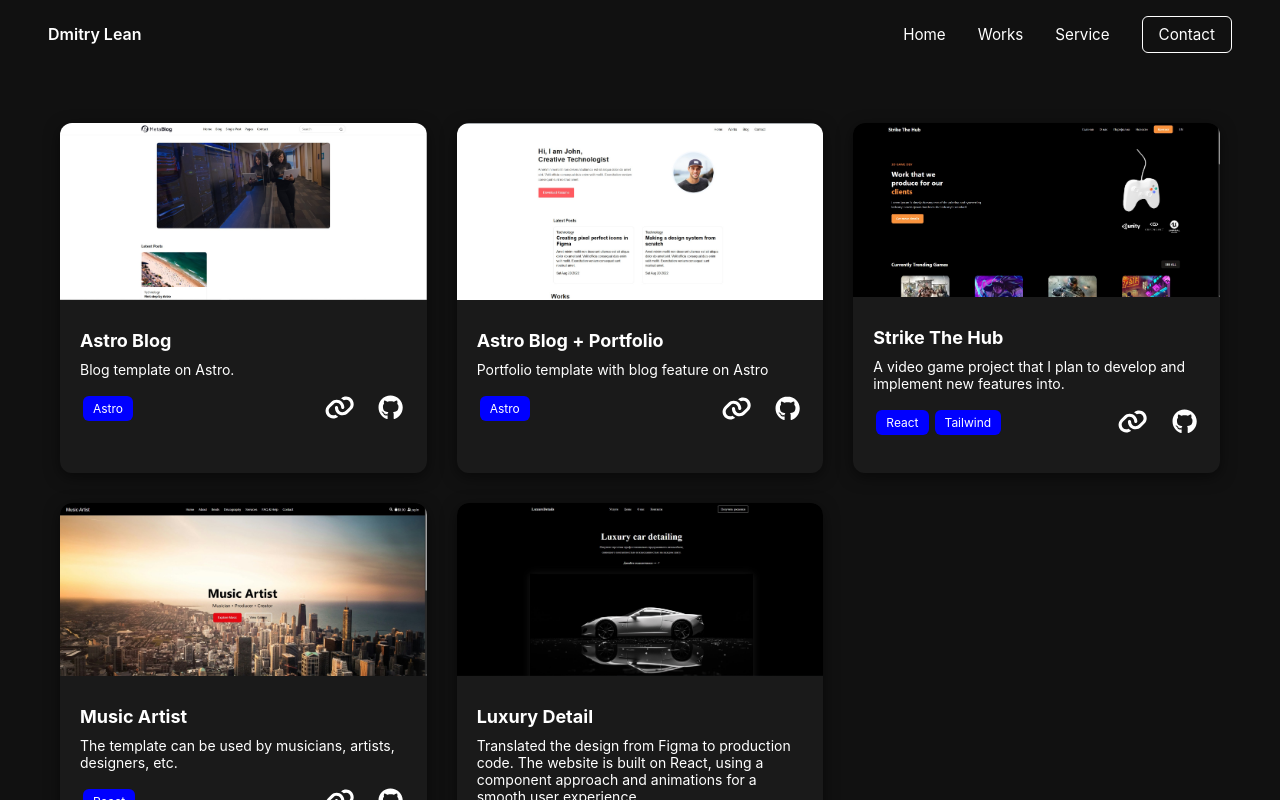
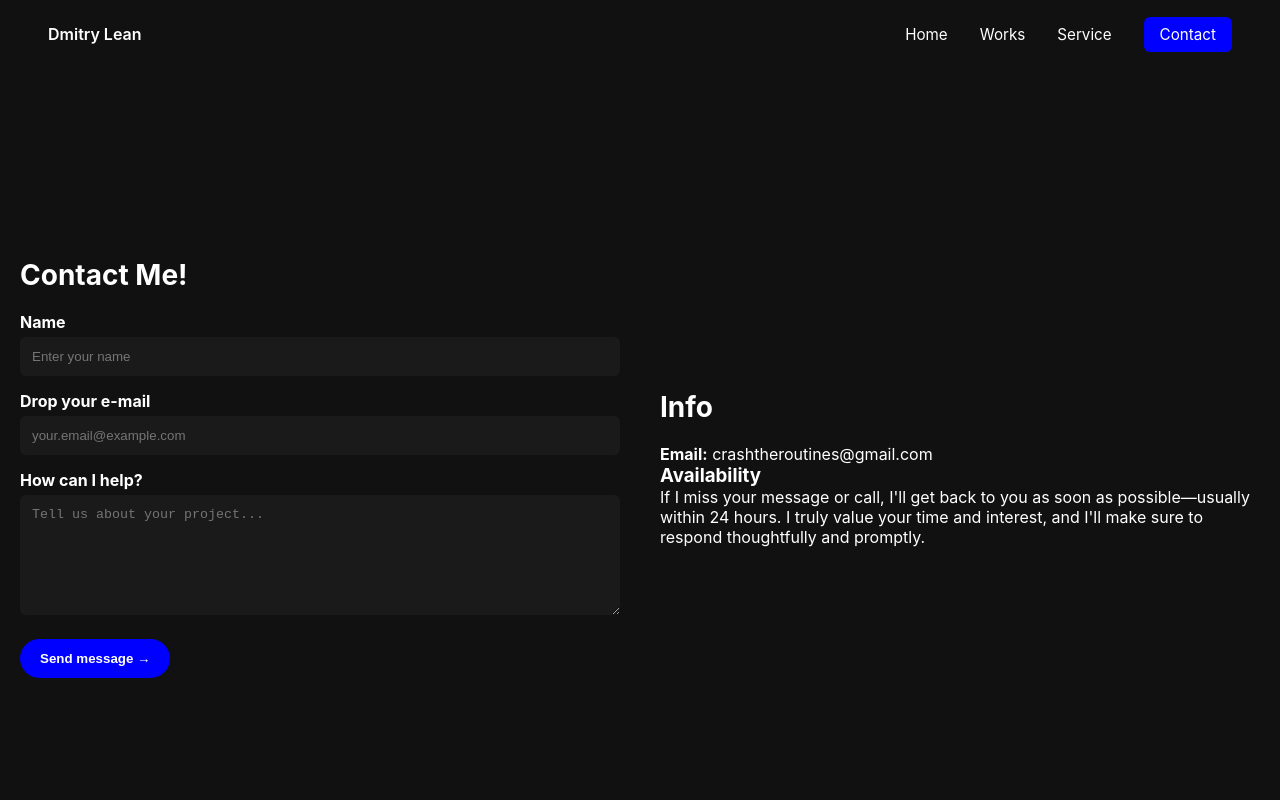
Before and after one commit to dmitrylean/react-portfolio, a React (Create React App) app: page /contact in a window 1280 px wide. Built offline with nearby package versions, Linux system fonts and the light colour scheme.

Commit message:
add contact

```diff
--- /dev/null
+++ b/src/components/ContactSection.css
@@ -0,0 +1,70 @@
+.container {
+  max-width: 1200px;
+  margin: 0 auto;
+  padding: 40px 20px;
+}
+
+.contact-grid {
+  display: flex;
+  flex-wrap: wrap;
+  gap: 40px;
+  height: 100vh;
+  justify-content: center;
+  align-items: center;
+}
+
+.contact-form,
+.contact-info {
+  flex: 1 1 45%;
+  min-width: 300px;
+}
+
+h2 {
+  font-size: 28px;
+  margin-bottom: 20px;
+}
+
+.gradient-text {
+  background: linear-gradient(90deg, orange, red);
+}
+
+.red-text {
+  color: #ff3333;
+}
+
+form label {
+  display: block;
+  margin: 15px 0 5px;
+  font-weight: bold;
+}
+
+input, textarea {
+  width: 100%;
+  padding: 12px;
+  border: none;
+  border-radius: 6px;
+  background: #1a1a1a;
+  color: #fff;
+}
+
+textarea {
+  min-height: 120px;
+}
+
+.btn-submit {
+  margin-top: 20px;
+  padding: 12px 20px;
+  border: none;
+  border-radius: 25px;
+  background: blue;
+  color: white;
+  font-weight: bold;
+  cursor: pointer;
+  transition: 0.3s;
+}
+
+.btn-submit:hover {
+  opacity: 0.8;
+  color: black;
+  background: white;
+}
--- /dev/null
+++ b/src/components/ContactSection.jsx
@@ -0,0 +1,59 @@
+import React from "react";
+import "./ContactSection.css";
+
+const ContactSection = () => {
+  return (
+    <section className="contact-section">
+      <div className="container">
+        <div className="contact-grid">
+          <div className="contact-form">
+            <h2>
+              Contact Me!
+            </h2>
+
+            <form>
+              <label>Name</label>
+              <input type="text" placeholder="Enter your name" required />
+
+              <label>Drop your e-mail</label>
+              <input
+                type="email"
+                placeholder="your.email@example.com"
+                required
+              />
+
+              <label>How can I help?</label>
+              <textarea
+                placeholder="Tell us about your project..."
+                required
+              ></textarea>
+
+              <button type="submit" className="btn-submit">
+                Send message →
+              </button>
+            </form>
+          </div>
+
+          <div className="contact-info">
+            <h2>
+              Info
+            </h2>
+
+            <p>
+              <strong>Email:</strong> crashtheroutines@gmail.com
+            </p>
+
+            <h3>Availability</h3>
+            <p>
+              If I miss your message or call, I'll get back to you as soon as
+              possible—usually within 24 hours. I truly value your time and
+              interest, and I'll make sure to respond thoughtfully and promptly.
+            </p>
+          </div>
+        </div>
+      </div>
+    </section>
+  );
+};
+
+export default ContactSection;
--- a/src/components/NavBar.css
+++ b/src/components/NavBar.css
@@ -28,14 +28,21 @@ nav a {
   font-size: 0.95rem;
 }
 
-.nav ul a:hover {
+.nav a:hover {
   color: #1da1f2;
 }
 
 .btn-outline {
-  border: 1px solid #fff;
+  color: white;
+  background: blue;
   padding: 0.5rem 1rem;
   border-radius: 6px;
+}
+
+.btn-outline:hover {
+  opacity: 0.8;
+  color: black;
+  background: white;
 }
 
  /* Burger */
--- a/src/components/WorksSection.jsx
+++ b/src/components/WorksSection.jsx
@@ -4,7 +4,6 @@ import projects from "../data/portfolio.json";
 import { FontAwesomeIcon } from "@fortawesome/react-fontawesome";
 import {
   faGithub,
-  faWebAwesome,
 } from "@fortawesome/free-brands-svg-icons";
 import { faLink } from "@fortawesome/free-solid-svg-icons";
 
--- a/src/pages/Contact.jsx
+++ b/src/pages/Contact.jsx
@@ -1,5 +1,5 @@
 import React, { useEffect } from "react";
-import WorksSection from "../components/WorksSection";
+import ContactSection from "../components/ContactSection";
 
 function Contact() {
   useEffect(() => {
@@ -7,7 +7,7 @@ function Contact() {
   }, []);
 
   return (
-    <WorksSection />
+    <ContactSection />
   );
 }
 
```
